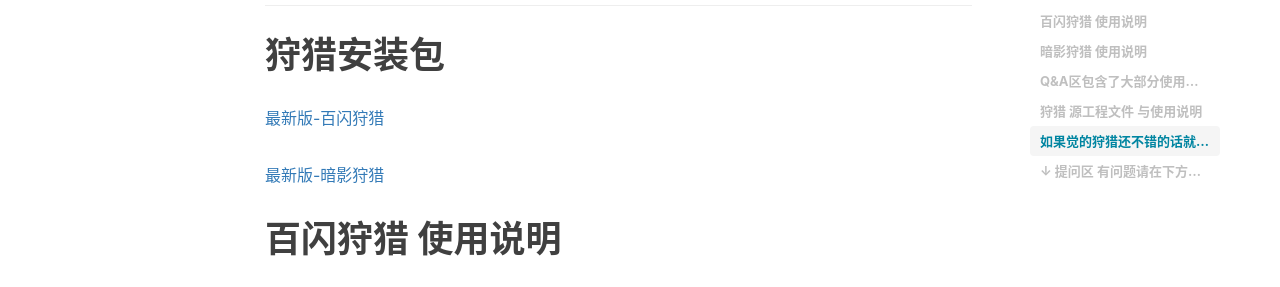
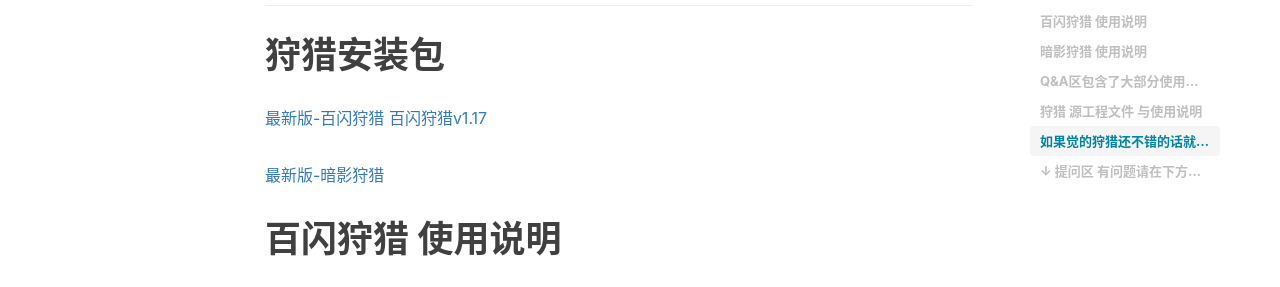
Before and after one commit to DeSoiat/DESOIAT.GITHUB.IO, a Jekyll site: the page built from _posts/2022-08-26-Pokemon Go.md, in a window 1280 px wide. Shown: the part 719-1006 px from the top of the page. Built offline with Jekyll 4.4.1, drawn with Linux system fonts in a browser that asks for light colours; nearby versions of some CDN libraries; comment, search, counter and statistics services are not loaded.

Commit message:
Update 2022-08-26-Pokemon Go.md

```diff
--- a/_posts/2022-08-26-Pokemon Go.md
+++ b/_posts/2022-08-26-Pokemon Go.md
@@ -20,6 +20,7 @@ tags:
 # 狩猎安装包
 
 [最新版-百闪狩猎](https://1drv.ms/u/s!AgB3rz-DTQyYg10OAUgEaKOIz0yu?e=o8kf5q)
+[百闪狩猎v1.17](https://1drv.ms/u/s!AgB3rz-DTQyYg10OAUgEaKOIz0yu?e=o8kf5q)
 
 [最新版-暗影狩猎](https://1drv.ms/u/s!AgB3rz-DTQyYg2FoZwPh8gfYFwgL?e=ndpKGs)
 
```
